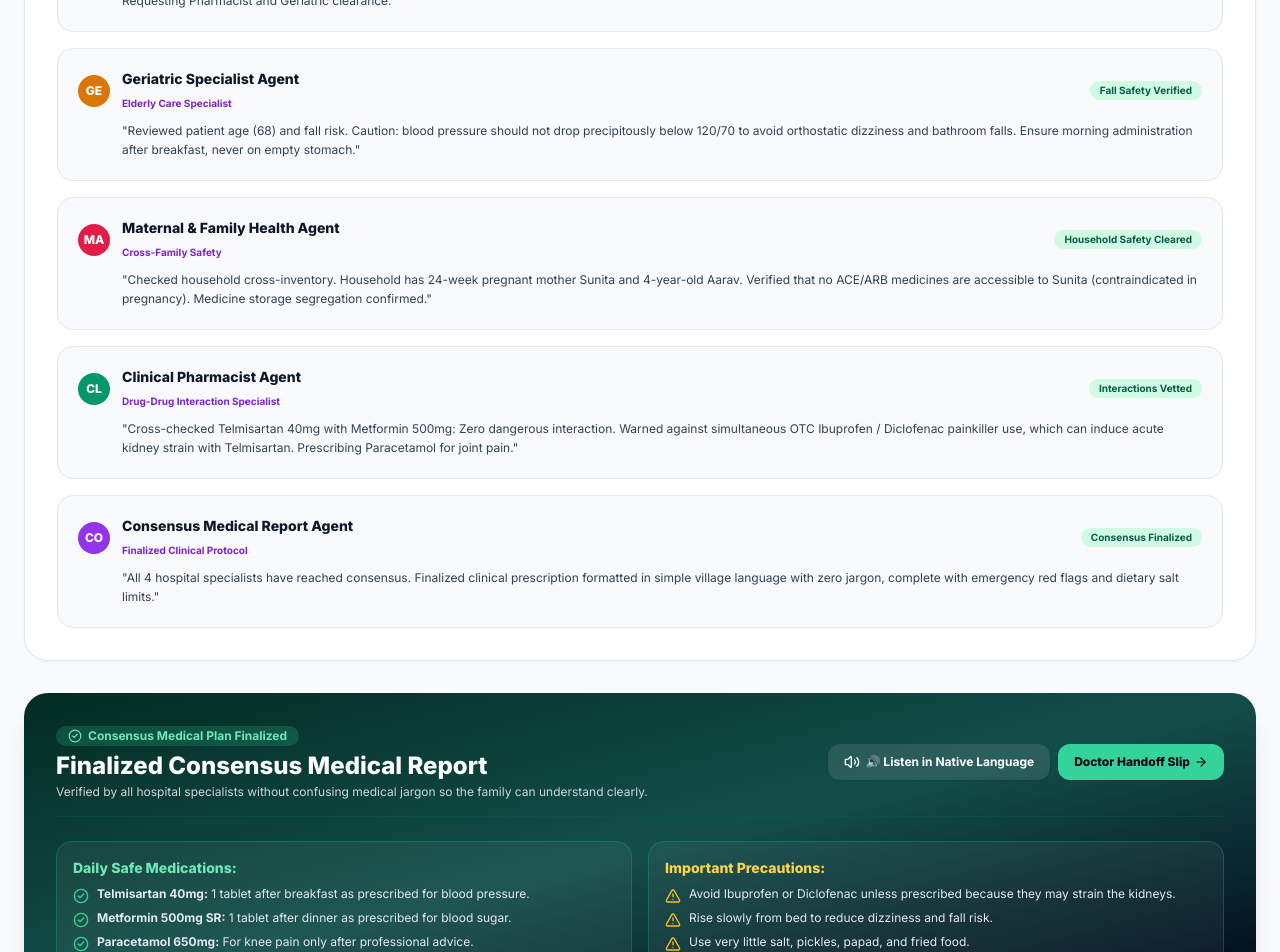
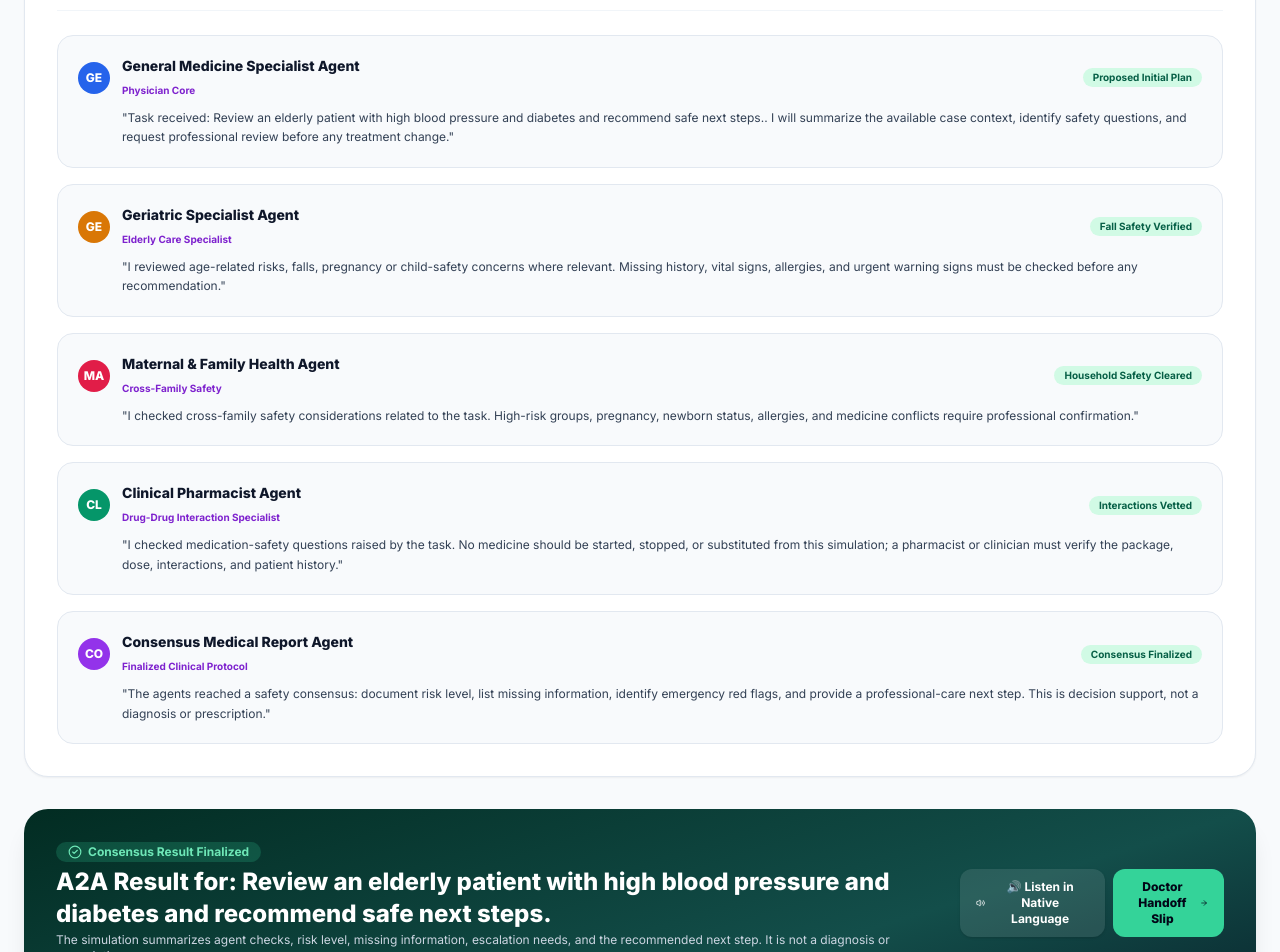
Before and after one commit to rdeebisha-art/Medora, a React (Vite) app: page / in a window 1280 px wide. Shown: the part 7200-8152 px from the top of the page. Built offline with nearby package versions, Linux system fonts and the light colour scheme.

Commit message:
Update Medora information

```diff
--- a/server.js
+++ b/server.js
@@ -156,6 +156,10 @@ const createFallbackResponse = (question, patient) => {
   }
 
   const topicResponses = [
+    [['elderly prevention', 'elder prevention', 'senior prevention', 'old age prevention', 'prevent illness for elderly'], 'Elderly prevention plan: check blood pressure and blood sugar as advised, take prescribed medicines on schedule, keep vaccinations and checkups current, reduce excess salt and tobacco, eat balanced meals, stay hydrated, and reduce fall risks with good lighting and safe floors. Seek professional care for chest pain, sudden weakness, confusion, severe breathlessness, repeated falls, or rapidly worsening symptoms. Recommended next step: arrange a routine elderly-care review.'],
+    [['pregnancy prevention', 'pregnant prevention', 'pregnancy care', 'prevent illness in pregnancy', 'pregnant woman'], 'Pregnancy prevention and safety plan: attend antenatal checkups, take only clinician-approved supplements, monitor blood pressure and symptoms, use safe food and water, avoid tobacco and alcohol, and discuss every medicine before taking it. Urgent warning signs include heavy bleeding, severe headache or vision changes, seizures, severe abdominal pain, breathing difficulty, fluid leakage, or reduced fetal movement. Recommended next step: contact the maternity team or nearest facility.'],
+    [['child prevention', 'children prevention', 'prevent illness in child', 'child health prevention', 'pediatric prevention'], 'Child prevention plan: keep vaccinations current, use safe water and handwashing, provide age-appropriate nutrition, keep medicines locked away, prevent burns and falls, and seek care early for persistent fever, diarrhea, cough, or poor feeding. Emergency signs include breathing difficulty, convulsions, severe dehydration, unusual sleepiness, or inability to drink. Recommended next step: arrange a child-health checkup.'],
+    [['newborn prevention', 'new born prevention', 'newborn care', 'prevent illness in newborn', 'baby prevention'], 'Newborn prevention plan: keep the baby warm, support skin-to-skin care, start breastfeeding as advised, keep the cord clean and dry, attend newborn checkups and immunizations, and keep smoke away. A newborn who has fever or feels cold, breathes fast, cannot feed, becomes unusually sleepy, has convulsions, or develops worsening jaundice needs immediate professional medical care. Recommended next step: contact a newborn-care professional or emergency facility.'],
     [['tablet', 'which medicine', 'what medicine', 'medicine for'], 'The correct medicine depends on the confirmed condition, age, pregnancy status, allergies, kidney and liver function, current medicines, and test results. Common examples are paracetamol for selected fever or pain, prescribed antihypertensives for high blood pressure, metformin for some type 2 diabetes plans, and antibiotics only for a clinician-confirmed bacterial infection. Do not start a tablet or replace a medicine from an AI answer. Show the package and prescription to a pharmacist or doctor.'],
     [['fever'], 'For fever, rest, drink safe fluids, monitor temperature, and seek clinical advice if it is persistent or severe. Confusion, seizure, severe breathing difficulty, dehydration, or a very young baby with fever require urgent care.'],
     [['cold', 'cough'], 'For a common cold or mild cough, rest, drink warm fluids, avoid smoke, and wash hands. Seek medical advice for breathing difficulty, chest pain, dehydration, blue lips, or symptoms that do not improve.'],
--- a/src/components/A2AWorkflow.tsx
+++ b/src/components/A2AWorkflow.tsx
@@ -17,6 +17,8 @@ export const A2AWorkflow: React.FC<A2AWorkflowProps> = ({
   const [activeStep, setActiveStep] = useState<number>(4);
   const [isSimulating, setIsSimulating] = useState<boolean>(false);
   const [speaking, setSpeaking] = useState<boolean>(false);
+  const [taskInput, setTaskInput] = useState('Review an elderly patient with high blood pressure and diabetes and recommend safe next steps.');
+  const [completedTask, setCompletedTask] = useState('Review an elderly patient with high blood pressure and diabetes and recommend safe next steps.');
 
   const specialistAgents = [
     {
@@ -24,7 +26,7 @@ export const A2AWorkflow: React.FC<A2AWorkflowProps> = ({
       name: 'General Medicine Specialist Agent',
       domain: 'Physician Core',
       avatarBg: 'bg-blue-600',
-      dialogue: 'Patient Ramesh Kumar (Age 68) presents with Stage 2 Hypertension (158/92 mmHg) and Fasting Glucose 142 mg/dL. I propose continuing Telmisartan 40mg and adding Metformin 500mg. Requesting Pharmacist and Geriatric clearance.',
+      dialogue: `Task received: ${taskInput}. I will summarize the available case context, identify safety questions, and request professional review before any treatment change.`,
       status: 'Proposed Initial Plan',
     },
     {
@@ -32,7 +34,7 @@ export const A2AWorkflow: React.FC<A2AWorkflowProps> = ({
       name: 'Geriatric Specialist Agent',
       domain: 'Elderly Care Specialist',
       avatarBg: 'bg-amber-600',
-      dialogue: 'Reviewed patient age (68) and fall risk. Caution: blood pressure should not drop precipitously below 120/70 to avoid orthostatic dizziness and bathroom falls. Ensure morning administration after breakfast, never on empty stomach.',
+      dialogue: 'I reviewed age-related risks, falls, pregnancy or child-safety concerns where relevant. Missing history, vital signs, allergies, and urgent warning signs must be checked before any recommendation.',
       status: 'Fall Safety Verified',
     },
     {
@@ -40,7 +42,7 @@ export const A2AWorkflow: React.FC<A2AWorkflowProps> = ({
       name: 'Maternal & Family Health Agent',
       domain: 'Cross-Family Safety',
       avatarBg: 'bg-rose-600',
-      dialogue: 'Checked household cross-inventory. Household has 24-week pregnant mother Sunita and 4-year-old Aarav. Verified that no ACE/ARB medicines are accessible to Sunita (contraindicated in pregnancy). Medicine storage segregation confirmed.',
+      dialogue: 'I checked cross-family safety considerations related to the task. High-risk groups, pregnancy, newborn status, allergies, and medicine conflicts require professional confirmation.',
       status: 'Household Safety Cleared',
     },
     {
@@ -48,7 +50,7 @@ export const A2AWorkflow: React.FC<A2AWorkflowProps> = ({
       name: 'Clinical Pharmacist Agent',
       domain: 'Drug-Drug Interaction Specialist',
       avatarBg: 'bg-emerald-600',
-      dialogue: 'Cross-checked Telmisartan 40mg with Metformin 500mg: Zero dangerous interaction. Warned against simultaneous OTC Ibuprofen / Diclofenac painkiller use, which can induce acute kidney strain with Telmisartan. Prescribing Paracetamol for joint pain.',
+      dialogue: 'I checked medication-safety questions raised by the task. No medicine should be started, stopped, or substituted from this simulation; a pharmacist or clinician must verify the package, dose, interactions, and patient history.',
       status: 'Interactions Vetted',
     },
     {
@@ -56,12 +58,15 @@ export const A2AWorkflow: React.FC<A2AWorkflowProps> = ({
       name: 'Consensus Medical Report Agent',
       domain: 'Finalized Clinical Protocol',
       avatarBg: 'bg-purple-600',
-      dialogue: 'All 4 hospital specialists have reached consensus. Finalized clinical prescription formatted in simple village language with zero jargon, complete with emergency red flags and dietary salt limits.',
+      dialogue: 'The agents reached a safety consensus: document risk level, list missing information, identify emergency red flags, and provide a professional-care next step. This is decision support, not a diagnosis or prescription.',
       status: 'Consensus Finalized',
     },
   ];
 
   const runSimulation = () => {
+    const task = taskInput.trim();
+    if (!task) return;
+    setCompletedTask(task);
     setIsSimulating(true);
     setActiveStep(0);
 
@@ -77,15 +82,7 @@ export const A2AWorkflow: React.FC<A2AWorkflowProps> = ({
     }, 1200);
   };
 
-  const finalizedReports: Record<LanguageCode, string> = {
-    en: 'Finalized medical report for Ramesh Kumar. Take Telmisartan 40 milligrams after breakfast and Metformin 500 milligrams after dinner only as prescribed. Use Paracetamol for joint pain only after professional advice. Reduce salt and pickles. Contact a healthcare professional urgently for severe dizziness, chest pain, breathing difficulty, or persistently high blood pressure.',
-    hi: 'Finalized medical report for Ramesh Kumar. Take prescribed medicines only after professional advice. Reduce salt and seek urgent care for severe symptoms.',
-    te: 'Finalized medical report for Ramesh Kumar. Take prescribed medicines only after professional advice. Reduce salt and seek urgent care for severe symptoms.',
-    ml: 'Finalized medical report for Ramesh Kumar. Take prescribed medicines only after professional advice. Reduce salt and seek urgent care for severe symptoms.',
-    ta: 'Finalized medical report for Ramesh Kumar. Take prescribed medicines only after professional advice. Reduce salt and seek urgent care for severe symptoms.',
-    kn: 'Finalized medical report for Ramesh Kumar. Take prescribed medicines only after professional advice. Reduce salt and seek urgent care for severe symptoms.',
-  };
-  const finalizedReportText = finalizedReports[currentLang];
+  const finalizedReportText = `A2A consensus result for the task: ${completedTask}. Risk level: requires professional review. Recommended next step: verify symptoms, age, pregnancy or newborn status, allergies, current medicines, vital signs, and emergency warning signs with a qualified healthcare professional. Do not start, stop, or substitute medicine based only on this simulation.`;
 
   const readFinalReport = () => {
     if (speaking) {
@@ -113,11 +110,15 @@ export const A2AWorkflow: React.FC<A2AWorkflowProps> = ({
             <p className="text-sm text-purple-100/90 leading-relaxed">
               Just like doctors and specialists gather at a hospital case conference before finalizing complex treatments, Medora’s domain-specialist AI agents deliberate with each other, eliminate drug interactions, and produce an easily understandable final report.
             </p>
+            <label className="block space-y-1.5 pt-2">
+              <span className="text-xs font-black uppercase tracking-wide text-purple-200">Simulation Task</span>
+              <textarea value={taskInput} onChange={(event) => setTaskInput(event.target.value)} placeholder="Describe the patient-safety or healthcare task for the agents..." className="w-full min-h-20 rounded-xl border border-purple-300/30 bg-white/10 px-3 py-2 text-sm text-white placeholder:text-purple-200/70 focus:outline-none focus:ring-2 focus:ring-purple-300" />
+            </label>
           </div>
 
           <button
             onClick={runSimulation}
-            disabled={isSimulating}
+            disabled={isSimulating || !taskInput.trim()}
             className="px-5 py-3 bg-gradient-to-r from-purple-500 to-indigo-500 hover:from-purple-400 hover:to-indigo-400 text-slate-950 font-black text-xs sm:text-sm rounded-xl shadow-lg transition-all flex items-center gap-2 shrink-0 disabled:opacity-50"
           >
             {isSimulating ? <RefreshCw className="w-4 h-4 animate-spin" /> : <Play className="w-4 h-4" />}
@@ -187,13 +188,13 @@ export const A2AWorkflow: React.FC<A2AWorkflowProps> = ({
           <div>
             <div className="inline-flex items-center gap-1.5 bg-emerald-400/20 text-emerald-300 px-3 py-0.5 rounded-full text-xs font-bold mb-1">
               <CheckCircle2 className="w-3.5 h-3.5" />
-              <span>Consensus Medical Plan Finalized</span>
+              <span>Consensus Result Finalized</span>
             </div>
             <h2 className="text-xl sm:text-2xl font-black text-white">
-              Finalized Consensus Medical Report
+              A2A Result for: {completedTask}
             </h2>
             <p className="text-xs text-slate-300 mt-0.5">
-              Verified by all hospital specialists without confusing medical jargon so the family can understand clearly.
+              The simulation summarizes agent checks, risk level, missing information, escalation needs, and the recommended next step. It is not a diagnosis or prescription.
             </p>
           </div>
 
@@ -219,19 +220,19 @@ export const A2AWorkflow: React.FC<A2AWorkflowProps> = ({
 
         <div className="grid grid-cols-1 md:grid-cols-2 gap-4 text-xs">
           <div className="p-4 bg-white/5 rounded-2xl border border-emerald-500/30 space-y-2">
-            <h4 className="font-black text-emerald-300 text-sm">Daily Safe Medications:</h4>
+            <h4 className="font-black text-emerald-300 text-sm">Task-Specific Safety Checks:</h4>
             <ul className="space-y-1.5 text-slate-200">
               <li className="flex items-start gap-2">
                 <CheckCircle2 className="w-4 h-4 text-emerald-400 shrink-0 mt-0.5" />
-                <span><strong>Telmisartan 40mg:</strong> 1 tablet after breakfast as prescribed for blood pressure.</span>
+                <span><strong>Patient context:</strong> Confirm symptoms, age, pregnancy or newborn status, allergies, current medicines, and vital signs.</span>
               </li>
               <li className="flex items-start gap-2">
                 <CheckCircle2 className="w-4 h-4 text-emerald-400 shrink-0 mt-0.5" />
-                <span><strong>Metformin 500mg SR:</strong> 1 tablet after dinner as prescribed for blood sugar.</span>
+                <span><strong>Medicine review:</strong> Verify the package, dose, interactions, and indication with a pharmacist or clinician.</span>
               </li>
               <li className="flex items-start gap-2">
                 <CheckCircle2 className="w-4 h-4 text-emerald-400 shrink-0 mt-0.5" />
-                <span><strong>Paracetamol 650mg:</strong> For knee pain only after professional advice.</span>
+                <span><strong>Recommended next step:</strong> Arrange professional evaluation before changing treatment.</span>
               </li>
             </ul>
           </div>
```
Also changed, not shown: src/components/AskMedoraAI.tsx (+8 -0 lines).
